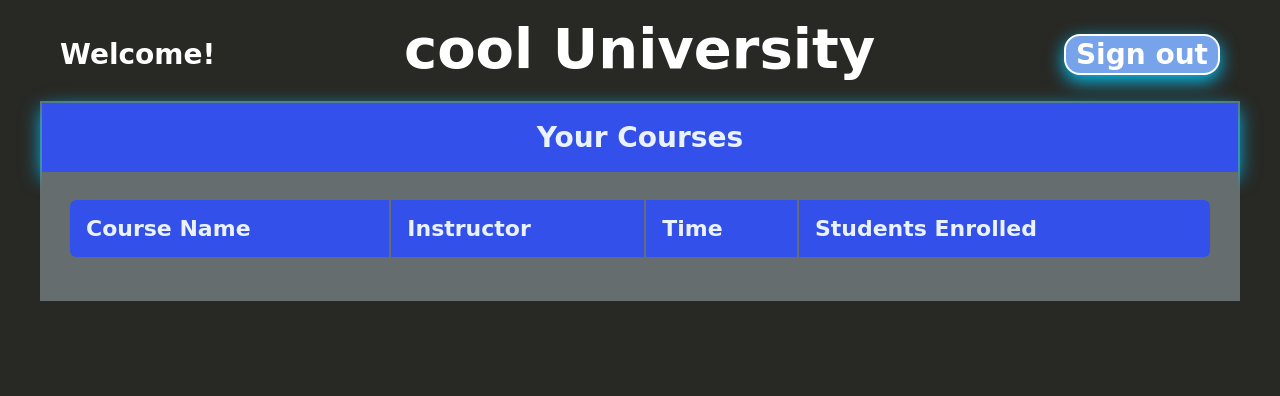
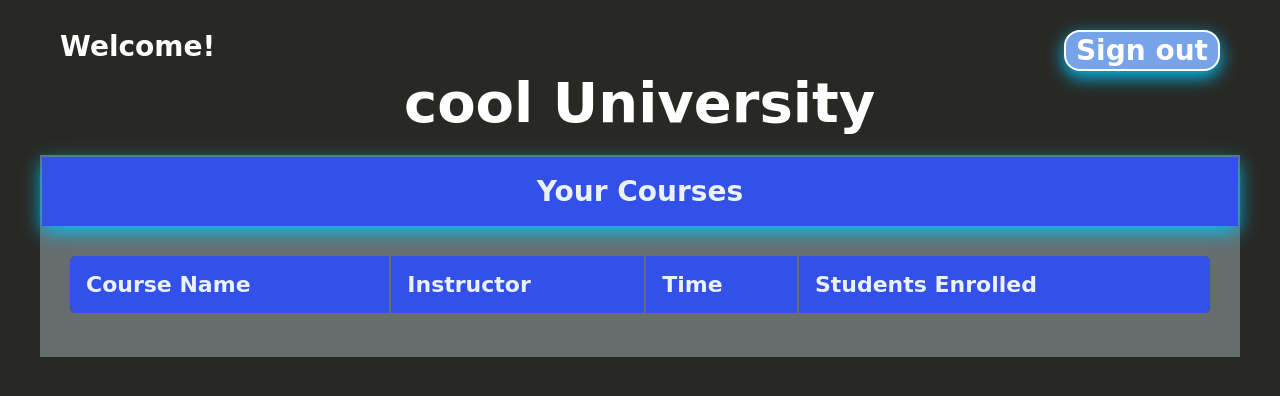
Before and after one commit to eduardocastellon/lab-8-course-registration-project-fall-2025, a Flask app: template templates/instructor.html in a window 1280 px wide. Shown: the top 396 px of the page. Run offline with Flask 3, Linux system fonts and the light colour scheme; the template is opened without the code that fills it, so the values that code supplies are empty.

Commit message:
added style for instructers ui
reused student.css for instructer ui and added some more styling

```diff
--- a/static/student.css
+++ b/static/student.css
@@ -89,6 +89,7 @@ table{
     background: transparent;
     overflow: hidden;
     border-radius: 6px;
+    background: var(--bg);
 }
 
 thead th{
@@ -135,3 +136,19 @@ tbody td:last-child{
 .icon-btn:active{
     transform: translateY(1px);
 }
+
+/*additional styles for instructor*/
+.tabs_instructor{
+    display: grid;
+    grid-template-columns: 2fr;
+    border-bottom: 2px solid var(--grey);
+}
+
+.instructor-page .topbar {
+    margin-top: 30px;
+    align-items: flex-start;
+}
+
+.instructor-page .title {
+    margin-top: 40px;
+}
```
